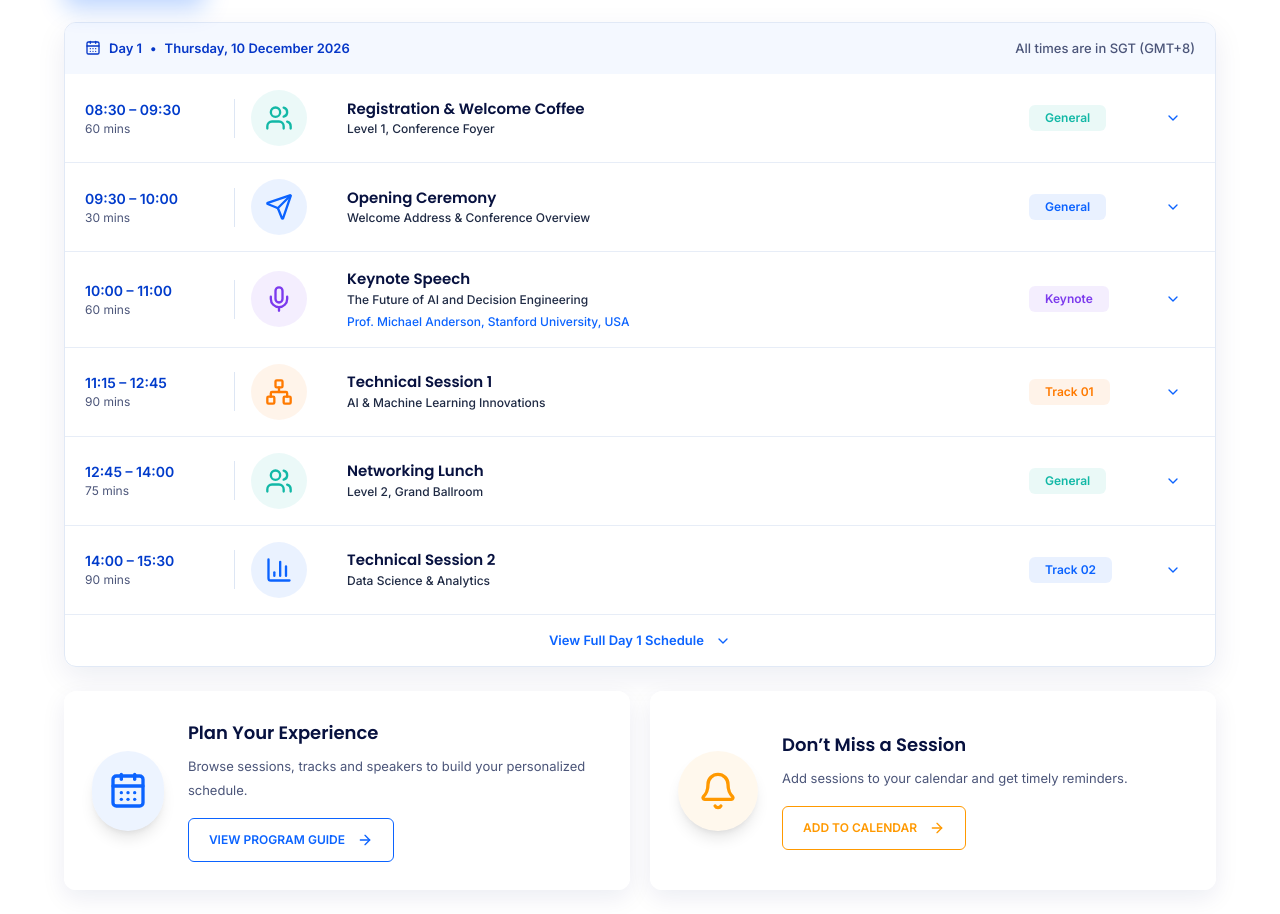
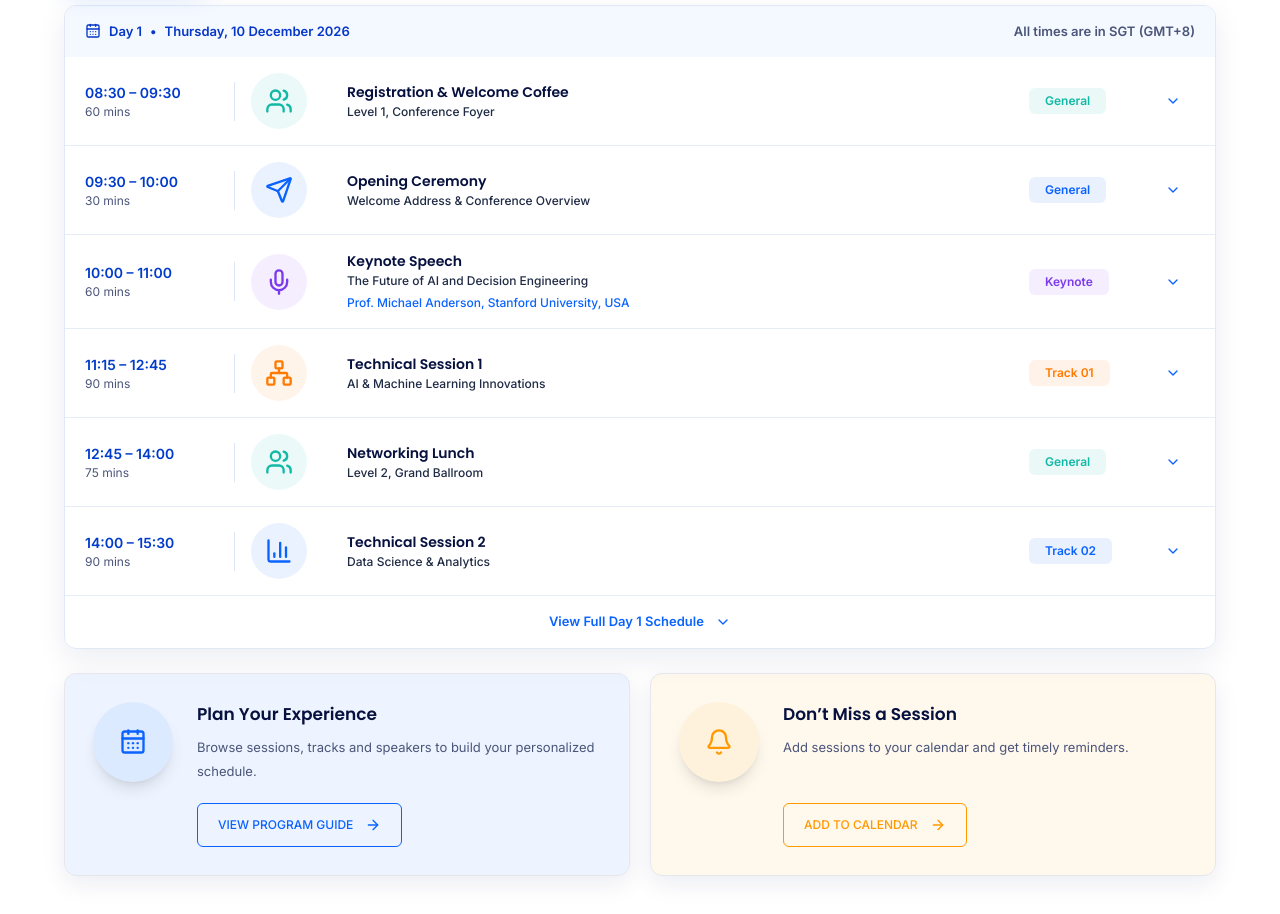
Before and after one commit to Dhanshri-Rc/IDEX-2026, a React (Vite) app: page /schedule in a window 1280 px wide. Shown: the part 938-1852 px from the top of the page. Built offline with nearby package versions, Linux system fonts and the light colour scheme.

Commit message:
refactor: enhance layout and styling of Schedule page for better responsiveness and readability

```diff
--- a/src/pages/Schedule.jsx
+++ b/src/pages/Schedule.jsx
@@ -95,13 +95,13 @@ export default function SchedulePage() {
       <section
         className="
     relative
-    min-h-[400px] sm:min-h-[420px] lg:min-h-[500px]
+    min-h-[360px] sm:min-h-[470px] lg:min-h-[500px]
     bg-white
     bg-no-repeat
-    bg-top
-    bg-contain
+    bg-cover
+    bg-center
     lg:bg-[length:100%_100%]
-    bg-[length:100%_90%]
+    lg:bg-top
   "
         style={{ backgroundImage: `url(${scheduleHero})` }}
       >
@@ -113,7 +113,9 @@ export default function SchedulePage() {
             className="max-w-[480px]"
           >
             <div className="flex items-center gap-3 text-[#07113F]/80 text-[13px]">
-              <Link to="/" className="hover:text-[#0B63FF]">Home</Link>
+              <Link to="/" className="hover:text-[#0B63FF]">
+                Home
+              </Link>
               <span>›</span>
               <span className="text-[#0B63FF]">Schedule</span>
             </div>
@@ -132,7 +134,7 @@ export default function SchedulePage() {
               <span className="w-[45%] bg-[#FFC21A]" />
             </div>
 
-            <p className="mt-7 max-w-[300px] text-[#07113F] text-[15px] sm:text-[15px] leading-8">
+            <p className="mt-7 max-w-[300px] text-[#07113F] text-[14px] sm:text-[15px] leading-6 lg:leading-8">
               Explore the full program of IDEAX 2026. Plan your experience and
               make the most of every session.
             </p>
@@ -165,10 +167,12 @@ export default function SchedulePage() {
                   className="w-12 h-12 rounded-full flex items-center justify-center"
                   style={{ backgroundColor: `${color}15` }}
                 >
-                  <Icon className="w-7 h-7" style={{ color }} />
+                  <Icon className="w-6 h-6" style={{ color }} />
                 </div>
                 <div>
-                  <h4 className="text-[14px] font-semibold text-[#0637C8]">{title}</h4>
+                  <h4 className="text-[14px] font-semibold text-[#0637C8]">
+                    {title}
+                  </h4>
                   <p className="text-[12px] font-medium">{desc}</p>
                 </div>
               </motion.div>
@@ -193,20 +197,25 @@ export default function SchedulePage() {
                 <span className="w-[45%] bg-[#FFC21A]" />
               </div>
             </div>
-            <h2 className="mt-4 text-[24px] sm:text-[30px] font-[600] text-[#07113F]">
+            <h2 className="mt-4 text-[20px] sm:text-[24px] font-[600] text-[#07113F]">
               Three Days of Insight, Innovation & Impact
             </h2>
-            <p className="mt-3 max-w-[660px] mx-auto text-[14px] text-[#4B5579] leading-7">
+            <p className="mt-3 max-w-[480px] mx-auto text-[14px] text-[#4B5579] leading-6">
               A carefully curated program featuring keynote speeches, technical
-              sessions, panel discussions, workshops and networking opportunities.
+              sessions, panel discussions, workshops and networking
+              opportunities.
             </p>
           </motion.div>
 
           {/* Filters */}
-          <div className="mt-8 flex flex-col lg:flex-row justify-between gap-4">
-            <div className="grid grid-cols-2 sm:grid-cols-4 gap-3">
-              {["All Days", "Day 1\n10 Dec, 2026", "Day 2\n11 Dec, 2026", "Day 3\n12 Dec, 2026"].map(
-                (d, i) => (
+          <div className="mt-8 flex flex-col xl:flex-row justify-between gap-4">
+            <div className="grid grid-cols-1 xs:grid-cols-2 sm:grid-cols-2 md:grid-cols-4 gap-3 w-full xl:w-auto">
+              {[
+                "All Days",
+                "Day 1\n10 Dec, 2026",
+                "Day 2\n11 Dec, 2026",
+                "Day 3\n12 Dec, 2026",
+              ].map((d, i) => (
                 <button
                   key={d}
                   className={`rounded-[8px] border px-5 py-3 text-left text-[13px] font-semibold transition-all hover:-translate-y-1 ${
@@ -223,11 +232,10 @@ export default function SchedulePage() {
                     </span>
                   )}
                 </button>
-                )
-              )}
+              ))}
             </div>
 
-            <div className="flex flex-col sm:flex-row gap-3">
+            <div className="flex flex-col sm:flex-row gap-3 w-full xl:w-auto">
               <button className="h-[46px] px-6 rounded-[8px] bg-[#F1F5FF] text-[13px] font-semibold flex items-center justify-center gap-8">
                 All Tracks <ChevronDown className="w-4 h-4" />
               </button>
@@ -245,12 +253,12 @@ export default function SchedulePage() {
             viewport={{ once: true }}
             className="mt-6 rounded-[12px] overflow-hidden border border-[#E1E9F6] shadow-[0_10px_30px_rgba(0,30,100,0.08)]"
           >
-            <div className="flex flex-col sm:flex-row sm:items-center justify-between gap-2 bg-[#F4F8FF] px-5 py-4 text-[13px] font-[600] text-[#0637C8]">
+            <div className="flex flex-col sm:flex-row sm:items-center justify-between gap-2 bg-[#F4F8FF] px-5 py-4 text-[13px] font-semibold text-[#0637C8]">
               <span className="flex items-center gap-2">
                 <CalendarDays className="w-4 h-4" />
                 Day 1 <span>•</span> Thursday, 10 December 2026
               </span>
-              <span className="text-[#4B5579] font-medium">
+              <span className="text-[#4B5579] font-[12px]">
                 All times are in SGT (GMT+8)
               </span>
             </div>
@@ -263,11 +271,21 @@ export default function SchedulePage() {
                     key={item.title}
                     variants={fadeUp}
                     whileHover={{ backgroundColor: "#F8FBFF" }}
-                    className="relative grid grid-cols-1 md:grid-cols-[150px_80px_1fr_120px_30px] gap-4 px-5 py-4 border-b border-[#E7EDF7] items-center"
+                    className="
+  relative grid grid-cols-1
+  sm:grid-cols-[120px_60px_1fr]
+  lg:grid-cols-[150px_80px_1fr_120px_30px]
+  gap-4 px-4 sm:px-5 py-4
+  border-b border-[#E7EDF7] items-center
+"
                   >
                     <div className="md:border-r md:border-[#DDE6F4]">
-                      <p className="text-[14px] font-[600] text-[#003BCB]">{item.time}</p>
-                      <p className="text-[12px] text-[#4B5579]">{item.duration}</p>
+                      <p className="text-[14px] font-[600] text-[#003BCB]">
+                        {item.time}
+                      </p>
+                      <p className="text-[12px] text-[#4B5579]">
+                        {item.duration}
+                      </p>
                     </div>
 
                     <div
@@ -278,7 +296,7 @@ export default function SchedulePage() {
                     </div>
 
                     <div>
-                      <h4 className="text-[15px] font-[600] text-[#07113F]">
+                      <h4 className="text-[14px] font-[600] text-[#07113F]">
                         {item.title}
                       </h4>
                       <p className="text-[12px] font-medium text-[#1F2A44]">
@@ -293,7 +311,10 @@ export default function SchedulePage() {
 
                     <span
                       className="w-fit rounded-md px-4 py-1 text-[12px] font-semibold"
-                      style={{ color: item.color, backgroundColor: `${item.color}16` }}
+                      style={{
+                        color: item.color,
+                        backgroundColor: `${item.color}16`,
+                      }}
                     >
                       {item.tag}
                     </span>
@@ -305,38 +326,59 @@ export default function SchedulePage() {
             </div>
 
             <button className="w-full py-4 text-[13px] font-[600] text-[#0B63FF] hover:bg-[#F4F8FF] transition">
-              View Full Day 1 Schedule <ChevronDown className="inline w-4 h-4 ml-2" />
+              View Full Day 1 Schedule{" "}
+              <ChevronDown className="inline w-4 h-4 ml-2" />
             </button>
           </motion.div>
 
           {/* Bottom CTA Cards */}
-          <div
-            className="grid grid-cols-1 lg:grid-cols-2 gap-5 mt-6"
-          >
+          <div className="grid grid-cols-1 lg:grid-cols-2 gap-5 mt-6">
             {[
-              [CalendarDays, "Plan Your Experience", "Browse sessions, tracks and speakers to build your personalized schedule.", "VIEW PROGRAM GUIDE", "#0B63FF"],
-              [Bell, "Don’t Miss a Session", "Add sessions to your calendar and get timely reminders.", "ADD TO CALENDAR", "#FF9900"],
+              [
+                CalendarDays,
+                "Plan Your Experience",
+                "Browse sessions, tracks and speakers to build your personalized schedule.",
+                "VIEW PROGRAM GUIDE",
+                "#0B63FF",
+              ],
+              [
+                Bell,
+                "Don’t Miss a Session",
+                "Add sessions to your calendar and get timely reminders.",
+                "ADD TO CALENDAR",
+                "#FF9900",
+              ],
             ].map(([Icon, title, desc, btn, color]) => (
               <motion.div
                 key={title}
                 whileHover={{ y: -7, scale: 1.01 }}
-                className="rounded-[12px] bg-white/80 backdrop-blur p-7 flex flex-col sm:flex-row items-center gap-6 text-center sm:text-left shadow-[0_8px_24px_rgba(0,30,100,0.08)]"
+                className="rounded-[12px] p-5 sm:p-7 flex flex-col sm:flex-row items-center sm:items-start gap-5 sm:gap-6 text-center sm:text-left shadow-[0_8px_24px_rgba(0,30,100,0.08)] border transition-all duration-500 h-full"
+                style={{
+                  backgroundColor: `${color}12`,
+                }}
               >
                 <div
                   className="w-20 h-20 rounded-full flex items-center justify-center shadow-lg"
                   style={{ backgroundColor: `${color}12` }}
                 >
-                  <Icon className="w-10 h-10" style={{ color }} />
+                  <Icon className="w-7 h-7" style={{ color }} />
                 </div>
 
-                <div>
-                  <h3 className="text-[18px] font-[600] text-[#07113F]">{title}</h3>
-                  <p className="mt-2 text-[13px] leading-6 text-[#4B5579]">{desc}</p>
+                <div className="flex flex-col h-full flex-1">
+                  <h3 className="text-[17px] font-semibold text-[#07113F]">
+                    {title}
+                  </h3>
+
+                  <p className="mt-2 text-[13px] leading-6 text-[#4B5579] flex-1">
+                    {desc}
+                  </p>
+
                   <button
-                    className="mt-4 px-5 py-3 rounded-[6px] border text-[12px] font-[600] flex items-center gap-3 mx-auto sm:mx-0 hover:scale-105 transition"
+                    className="mt-5 self-center sm:self-start inline-flex items-center gap-3 px-5 py-3 rounded-[6px] border text-[12px] font-medium hover:scale-105 transition-all duration-300"
                     style={{ color, borderColor: color }}
                   >
-                    {btn} <ArrowRight className="w-4 h-4" />
+                    {btn}
+                    <ArrowRight className="w-4 h-4" />
                   </button>
                 </div>
               </motion.div>
```
Lines whose indentation alone changed are shown as unchanged.
